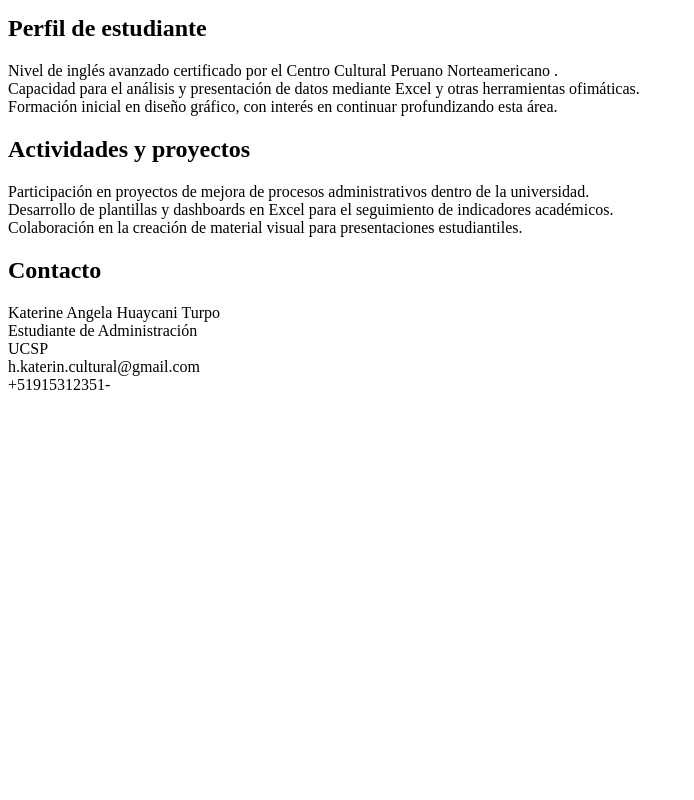
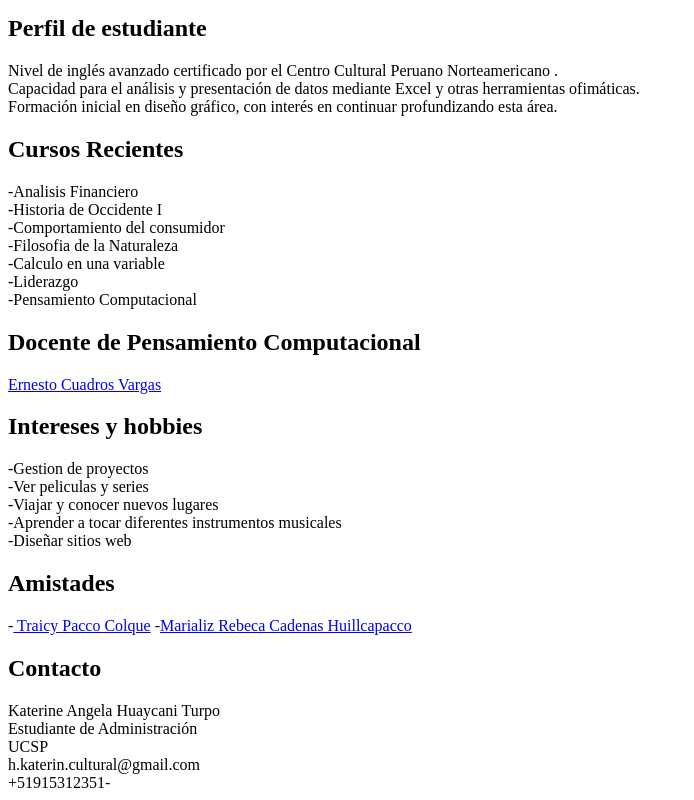
Before and after one commit to KaterineAngelaHuaycaniTurpo/pagina-web, a plain HTML site: page index.html in a window 1280 px wide. Shown: the part 631-1431 px from the top of the page, without its empty margins (0-694 px from the left). Before the commit the page ends 1033 px from the top, so only its background shows below. Drawn offline with Linux system fonts and the light colour scheme.

Commit message:
Update index.html

```diff
--- a/index.html
+++ b/index.html
@@ -11,14 +11,14 @@
 <body>
 <img src="1.jpg" height="300" width="300"/>
 <h2> Mi presentacion </h2>
-Soy aluman de <a href="https://ucsp.edu.pe/">la Universidad Catolia San Pablo</a> de tercer semestre,
+Soy alumna de <a href="https://ucsp.edu.pe/">la Universidad Catolia San Pablo</a> de tercer semestre de la carrera de Administracion de Negocios,
 mis principales áreas de interés incluyen la gestión empresarial, el análisis de datos y el diseño aplicado a procesos administrativos.
 
 Me especializo en el uso avanzado de herramientas como Excel para la optimización y automatización de tareas administrativas, y cuento con un nivel avanzado de inglés, lo que me permite comunicarme eficazmente en ambientes internacionales. Además, poseo conocimientos básicos en diseño gráfico, lo que complementa mi formación y me permite aportar una mirada creativa y funcional a la presentación y comunicación de información empresarial.
 
 <h2>Rendimiento académico</h2>
 
-Actualmente estudiola carrera de Administracion de Empresas.<br>
+Actualmente estudio la carrera de Administracion de Empresas.<br>
 
 Taller de Excel Avanzado: excelente desempeño<br>
 
@@ -32,15 +32,38 @@ Capacidad para el análisis y presentación de datos mediante Excel y otras herr
 
 Formación inicial en diseño gráfico, con interés en continuar profundizando esta área.<br>
 
-<h2>Actividades y proyectos</h2>
+<h2>Cursos Recientes</h2>
+-Analisis Financiero<br>
 
-Participación en proyectos de mejora de procesos administrativos dentro de la universidad.<br>
+-Historia de Occidente I<br>
 
-Desarrollo de plantillas y dashboards en Excel para el seguimiento de indicadores académicos.<br>
+-Comportamiento del consumidor<br>
 
-Colaboración en la creación de material visual para presentaciones estudiantiles.<br>
+-Filosofia de la Naturaleza<br>
+
+-Calculo en una variable<br>
+
+-Liderazgo<br>
+
+-Pensamiento Computacional<br>
+
+  <h2>Docente de Pensamiento Computacional</h2>
+  <a href="https://ctivitae.concytec.gob.pe/appDirectorioCTI/VerDatosInvestigador.do?id_investigador=170">Ernesto Cuadros Vargas</a>
+
+  <h2>Intereses y hobbies</h2>
+  -Gestion de proyectos<br>
+  -Ver peliculas y series<br>
+  -Viajar y conocer nuevos lugares<br>
+  -Aprender a tocar diferentes instrumentos musicales<br>
+  -Diseñar sitios web<br>
+
+
+  <h2>Amistades</h2>
+  -<a href="https://traicypaccocolque.github.io/"> Traicy Pacco Colque</a>
+  -<a href="https://marializcadenashuillcapacco.github.io/web/">Marializ Rebeca Cadenas Huillcapacco</a>
 
 <h2>Contacto</h2>
+
 
 Katerine Angela Huaycani Turpo<br>
 Estudiante de Administración<br>
```
